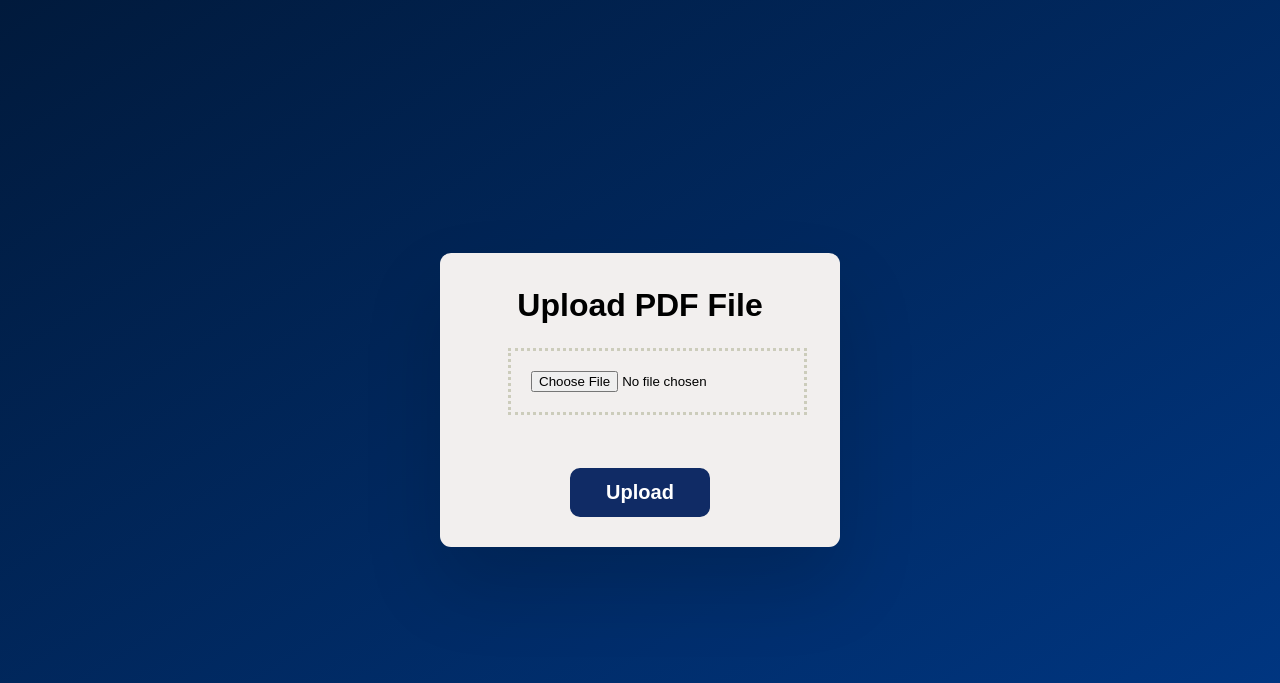
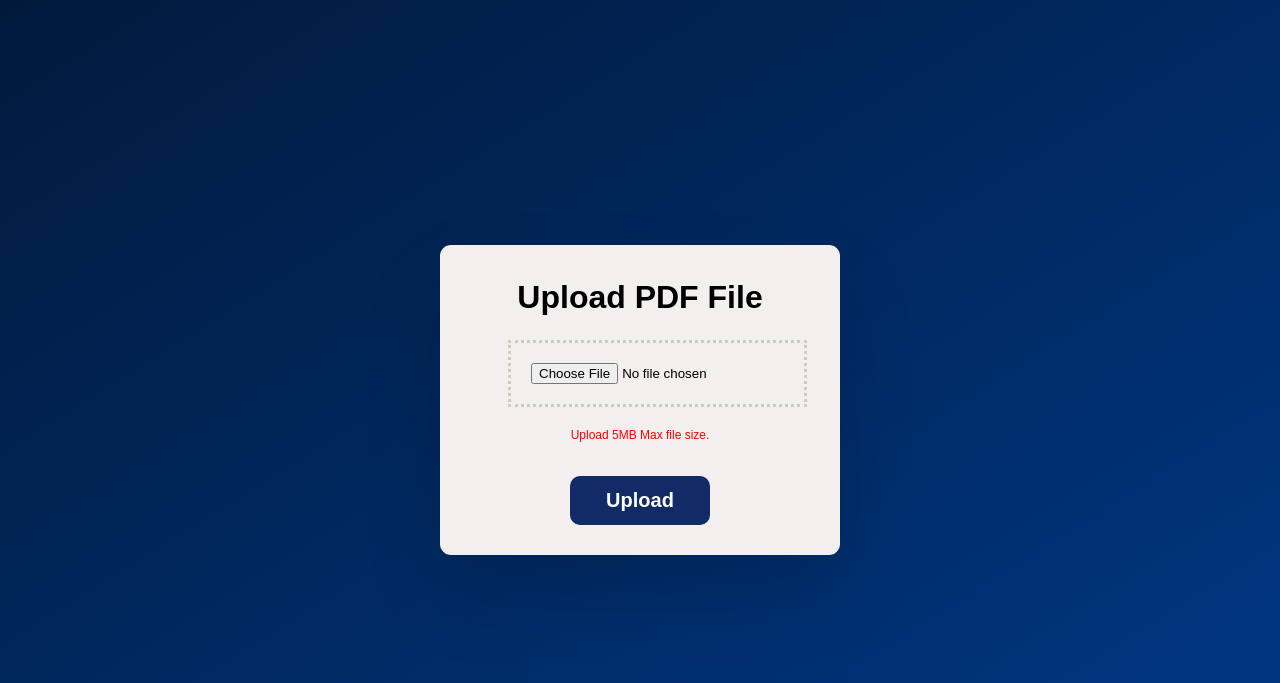
Before and after one commit to saajansan/action-learning, a Flask app: page / in a window 1280 px wide. Shown: the top 683 px of the page. Run offline with Flask 3, Linux system fonts and the light colour scheme.

Commit message:
alert and css changes

```diff
--- a/static/style.css
+++ b/static/style.css
@@ -178,3 +178,10 @@ i {
   display: block;
   margin-bottom: 10px;
 }
+.file-size{
+  color: red;
+  display: block;
+  font-size: 12px;
+  line-height: 16px;
+  font-weight: 500;
+}
--- a/templates/upload.html
+++ b/templates/upload.html
@@ -34,6 +34,7 @@
     <form method="POST" enctype="multipart/form-data" onsubmit="return validateForm()" action="{{ url_for('upload') }}">
         <input type="file" name="pdf_file" id="pdf_file">
         <br>
+        <span class="file-size">Upload 5MB Max file size.</span>
         <span id="error-message">{{ error }}</span>
         <br>
         <input class="new-user"  type="submit" value="Upload">
```
Also changed, not shown: 1 other file.
